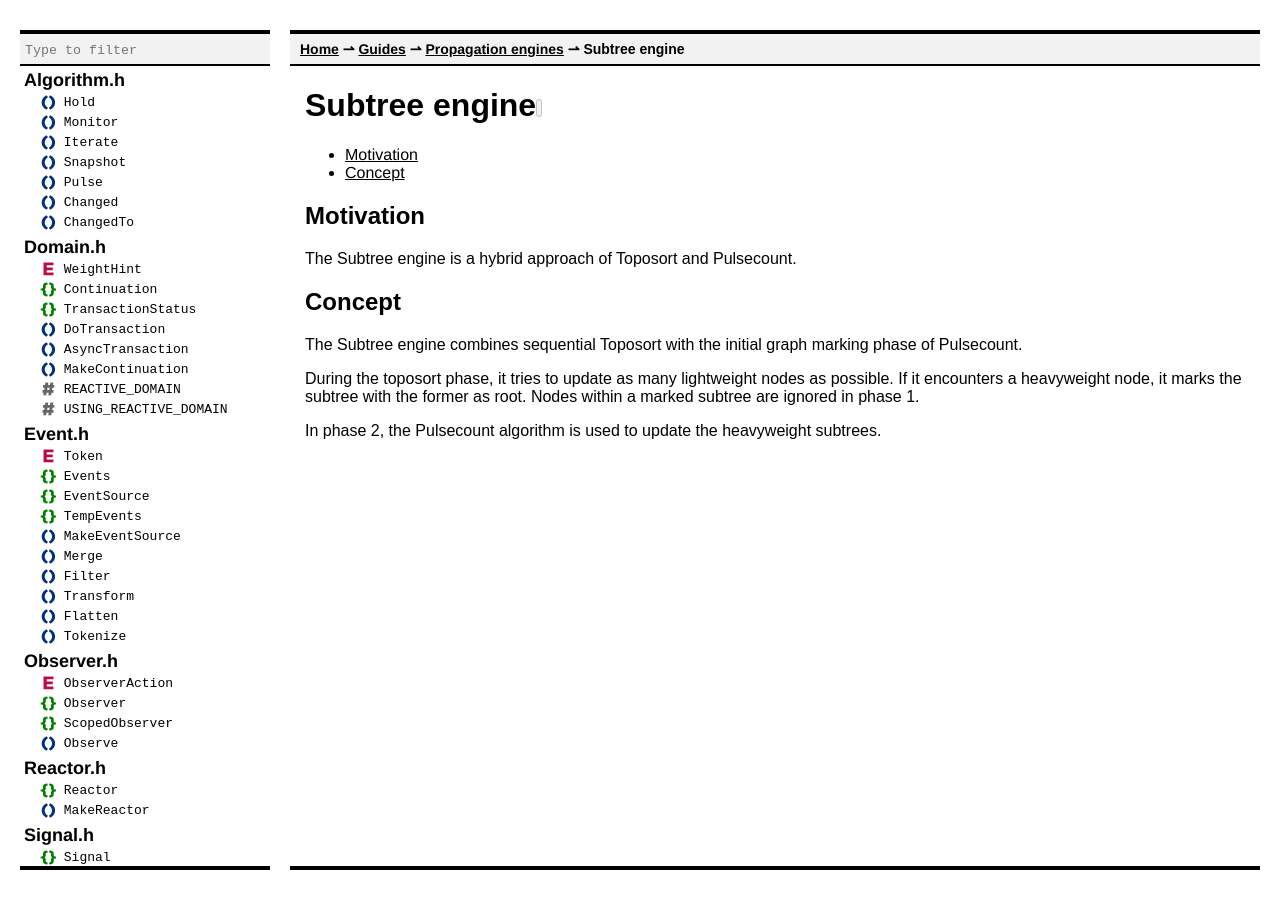
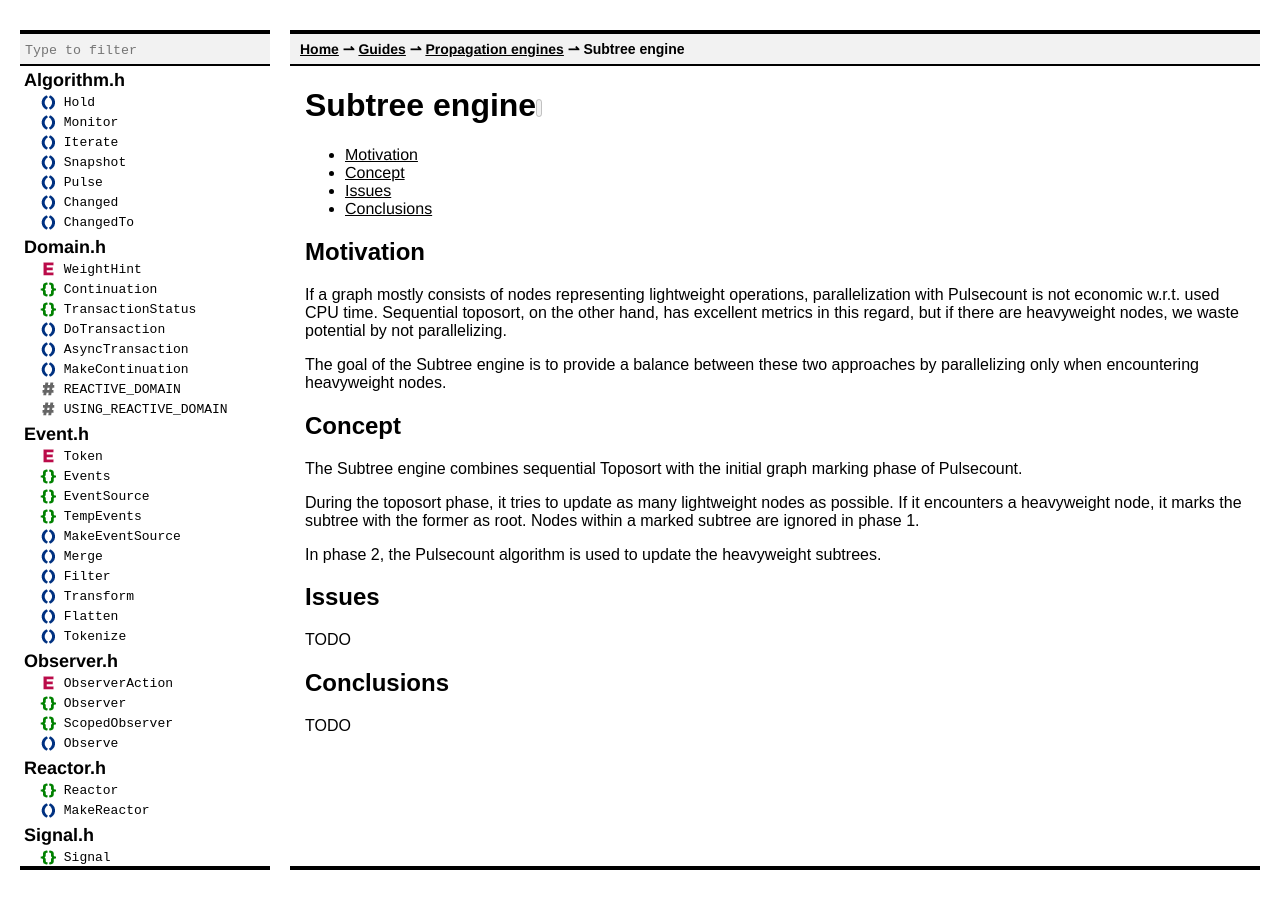
Before and after one commit to snakster/cpp.react, a Jekyll site: the page built from guides/engines/Subtree-engine.md, in a window 1280 px wide. Built offline with Jekyll 4.4.1, drawn with Linux system fonts in a browser that asks for light colours.

Commit message:
Improved engine guides.

```diff
--- a/guides/engines/Subtree-engine.md
+++ b/guides/engines/Subtree-engine.md
@@ -9,10 +9,15 @@ groups:
 
 * [Motivation](#motivation)
 * [Concept](#concept)
+* [Issues](#issues)
+* [Conclusions](#conclusions)
 
 ## Motivation
 
-The Subtree engine is a hybrid approach of Toposort and Pulsecount.
+If a graph mostly consists of nodes representing lightweight operations, parallelization with Pulsecount is not economic w.r.t. used CPU time.
+Sequential toposort, on the other hand, has excellent metrics in this regard, but if there are heavyweight nodes, we waste potential by not parallelizing.
+
+The goal of the Subtree engine is to provide a balance between these two approaches by parallelizing only when encountering heavyweight nodes.
 
 
 ## Concept
@@ -24,3 +29,13 @@ If it encounters a heavyweight node, it marks the subtree with the former as roo
 Nodes within a marked subtree are ignored in phase 1.
 
 In phase 2, the Pulsecount algorithm is used to update the heavyweight subtrees.
+
+
+## Issues
+
+TODO
+
+
+## Conclusions
+
+TODO
```
Also changed, not shown: guides/engines/Pulsecount-engine.md (+15 -5 lines), guides/engines/Toposort-engine.md (+9 -3 lines), guides/engines/index.md (+2 -2 lines).
